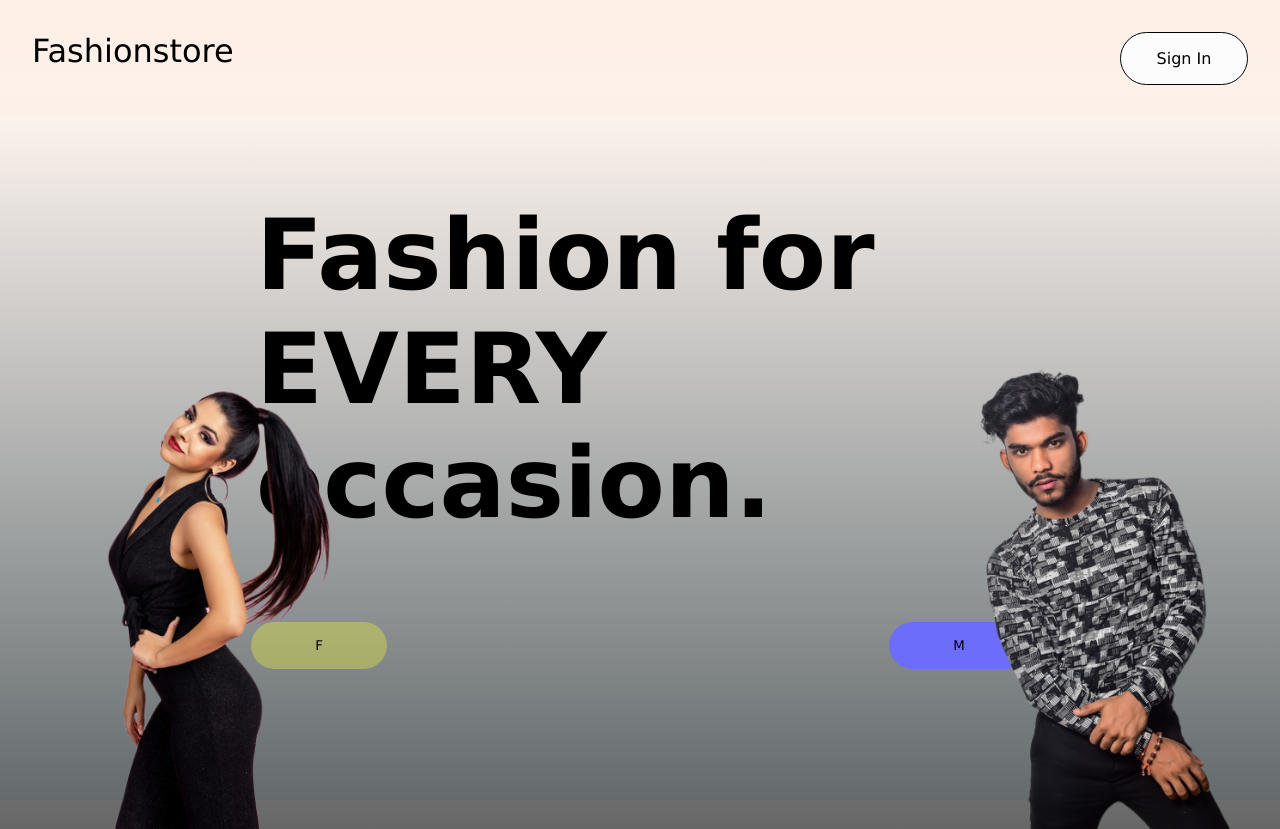
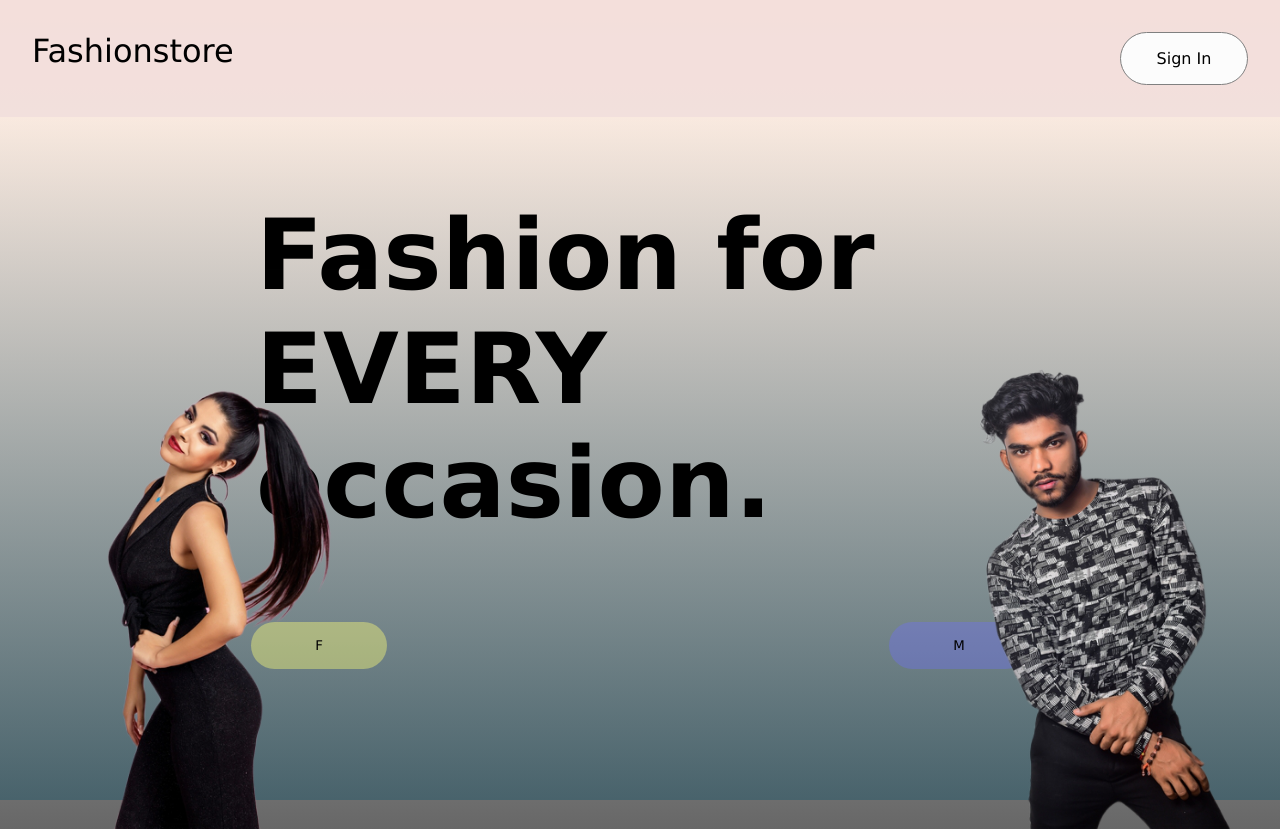
Before and after one commit to cptaylor38/reactdesignrepo, a React (Create React App) app in the folder designplayground/: page /fashion in a window 1280 px wide. Built offline with nearby package versions, Linux system fonts and the light colour scheme.

Commit message:
minor touch-ups

```diff
--- a/designplayground/src/Pages/Fashion/Fashion.jsx
+++ b/designplayground/src/Pages/Fashion/Fashion.jsx
@@ -26,8 +26,8 @@ const Fashion = () => {
                     <button className='fl__btn-m'>M</button>
                 </section>
                 <section className='fashion__landing__imgs__S'>
-                    <img src={fModel} className='fl__img' />
-                    <img src={mModel} className='fl__img' style={{height: '60vh', alignSelf: 'flex-end'}} />
+                    <img src={fModel} alt='female model img' className='fl__img' />
+                    <img src={mModel} alt='male model img' className='fl__img' style={{height: '60vh', alignSelf: 'flex-end'}} />
                 </section>
             </Container>
         </div>
--- a/designplayground/src/Pages/Fashion/Fashion.scss
+++ b/designplayground/src/Pages/Fashion/Fashion.scss
@@ -5,16 +5,13 @@ $pageFont: Verdana, Geneva, Tahoma, sans-serif;
   display: flex;
   flex-direction: column;
   background: linear-gradient(
-    rgba(255, 185, 144, 0.219),
-    rgba(126, 218, 249, 0.158)
+    rgba(255, 185, 144, 0.753),
+    rgba(126, 218, 249, 0.705)
   );
   height: 100vh;
   font-family: $pageFont;
   button {
     font-family: $pageFont;
-    background: rgb(252, 252, 252);
-    border-radius: 150px;
-    border: 1px solid black;
   }
 }
 
@@ -22,6 +19,7 @@ $pageFont: Verdana, Geneva, Tahoma, sans-serif;
   display: flex;
   max-width: 100%;
   flex-direction: row;
+  background: rgba(243, 227, 227, 0.87);
   justify-content: space-between;
   padding: 2rem;
   .fashion__nav__brand {
@@ -31,6 +29,9 @@ $pageFont: Verdana, Geneva, Tahoma, sans-serif;
     width: 10vw;
     padding: 1rem 0;
     font-size: 1em;
+    background: rgb(252, 252, 252);
+    border-radius: 150px;
+    border: 1px solid grey;
   }
 }
 
@@ -39,7 +40,7 @@ $pageFont: Verdana, Geneva, Tahoma, sans-serif;
   display: flex;
   flex: 1;
   flex-direction: column;
-  background: linear-gradient(rgba(255, 255, 255, 0.11), rgba(0, 0, 0, 0.596));
+  background: linear-gradient(rgba(255, 255, 255, 0.562), rgba(0, 0, 0, 0.596));
   .fashion__landing__hero__S {
     width: 60vw;
     flex: 1;
@@ -62,10 +63,10 @@ $pageFont: Verdana, Geneva, Tahoma, sans-serif;
       border: none;
     }
     .fl__btn-f {
-      background: rgba(255, 255, 44, 0.315);
+      background: rgba(255, 255, 120, 0.404);
     }
     .fl__btn-m {
-      background: rgb(109, 109, 252);
+      background: rgba(109, 109, 252, 0.356);
     }
   }
   .fashion__landing__imgs__S {
```
